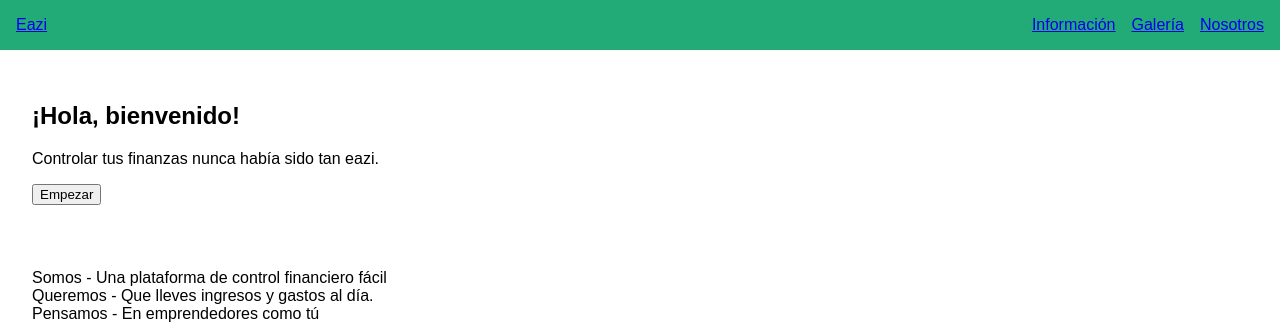
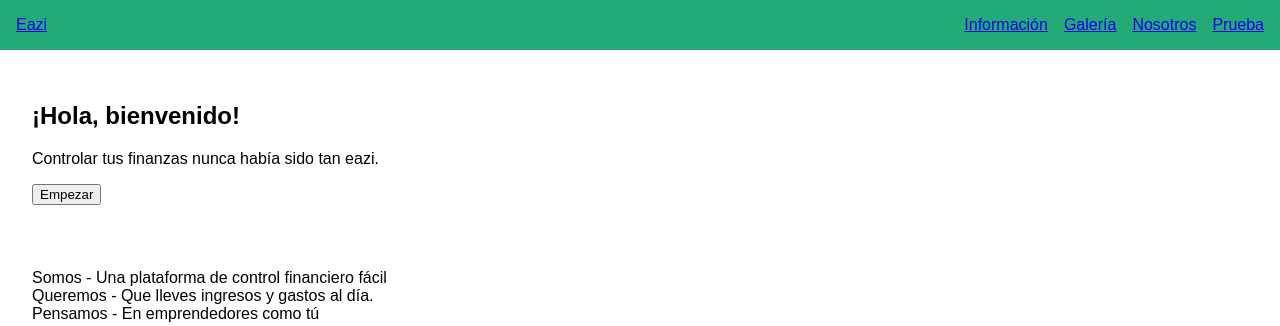
Before and after one commit to Jazielongo/eazi-finances, a Flask app: page / in a window 1280 px wide. Shown: the top 326 px of the page. Run offline with Flask 3, Linux system fonts and the light colour scheme.

Commit message:
prueba de github

```diff
--- a/templates/partials/navbar.html
+++ b/templates/partials/navbar.html
@@ -4,5 +4,6 @@
         <li><a href="#info">Información</a></li>
         <li><a href="#galeria">Galería</a></li>
         <li><a href="#nosotros">Nosotros</a></li>
+        <li><a href="#contacto">Prueba</a></li>
     </ul>
 </nav>
```
